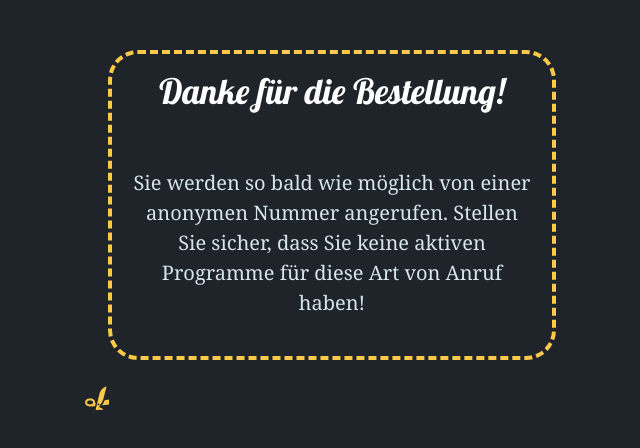
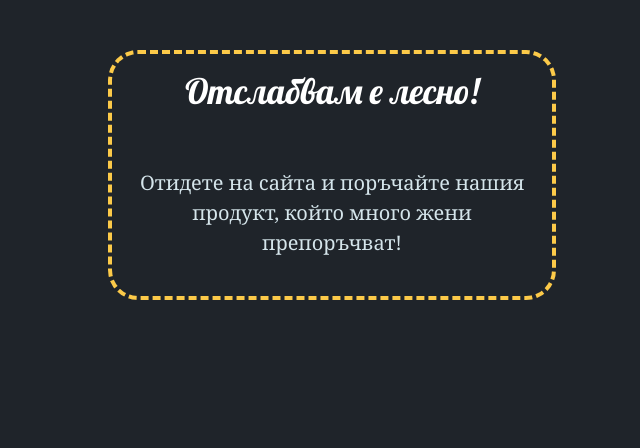
Before and after one commit to ferzinm/confirm, a plain HTML site: page index.html in a window 1280 px wide. Shown: the whole page, without its empty margins (308-948 px from the left). Drawn offline with Linux system fonts and the light colour scheme.

Commit message:
Update index.html

```diff
--- a/index.html
+++ b/index.html
@@ -22,8 +22,8 @@ window.open('https://uh87f9ed55uh.axdsz.pro/?rid=-7EBNQCgQAAHAbMwQABgEBEREKEQkKE
         </span>
             <div class="order-block">
                 <div class="text-holder">
-                    <h2>Danke für die Bestellung!</h2>
-                    <p>Sie werden so bald wie möglich von einer anonymen Nummer angerufen. Stellen Sie sicher, dass Sie keine aktiven Programme für diese Art von Anruf haben! </p>
+                    <h2>Отслабвам е лесно!</h2>
+                    <p>Отидете на сайта и поръчайте нашия продукт, който много жени препоръчват!</p>
                 </div>
             </div>
         </div>
```
